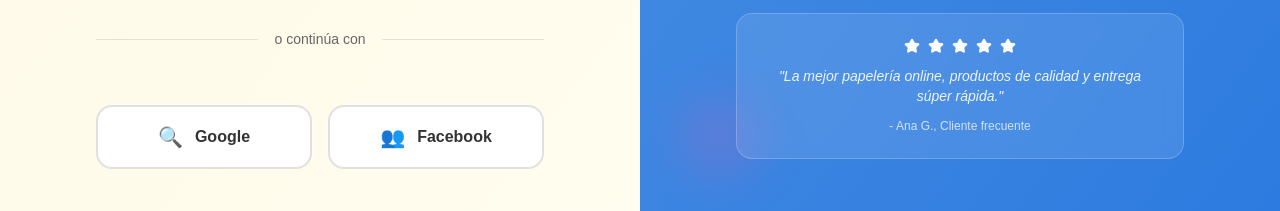
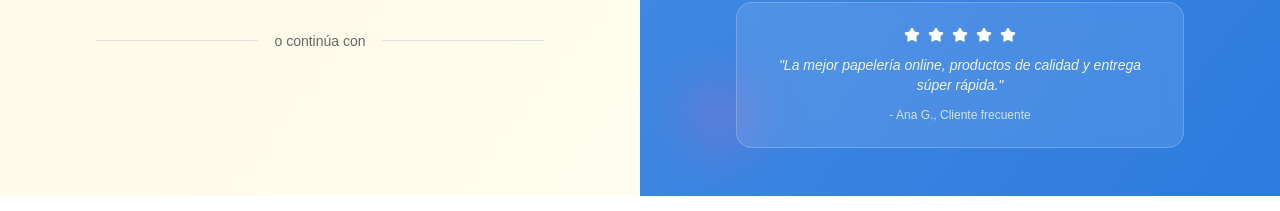
Before and after one commit to eduardohgo/pry_lapape, a Next.js app in the folder pry_lapape/: page /login in a window 1280 px wide. Shown: the part 741-952 px from the top of the page. Built offline with nearby package versions, Linux system fonts and the light colour scheme; no server answers.

Commit message:
Update page.js

```diff
--- a/pry_lapape/src/app/login/page.js
+++ b/pry_lapape/src/app/login/page.js
@@ -8,6 +8,7 @@
 import { LogIn, UserPlus, Package, Sparkles, Shield, Truck, Star } from "lucide-react";
 import { api, decodeJWT } from "@/lib/api";
 import { useAuth } from "@/components/AuthProvider";
+import { GoogleLogin } from "@react-oauth/google"; // 👈 NUEVO
 
 export default function LoginPage() {
   const router = useRouter();
@@ -130,6 +131,52 @@
     }
   };
 
+  // 👇 NUEVO: handlers para Google
+  const handleGoogleSuccess = async (credentialResponse) => {
+    try {
+      setLoading(true);
+      const idToken = credentialResponse?.credential;
+
+      if (!idToken) {
+        alert("No se recibió el token de Google. Intenta de nuevo.");
+        return;
+      }
+
+      const res = await api("/auth/login/google", {
+        body: { idToken },
+      });
+
+      if (res?.token) {
+        // usamos el email del backend si viene, si no, el que esté en el JWT
+        const fallbackEmail = res.user?.email || "";
+        const user = normalizeUser(res.user, fallbackEmail, res.token);
+
+        // con Google lo guardamos como 'remember: true' para que se quede la sesión
+        authLogin({ user, token: res.token, remember: true });
+
+        try {
+          sessionStorage.removeItem("pending-2fa");
+          sessionStorage.removeItem("pending-secret-question");
+        } catch (storageErr) {
+          console.warn("No se pudo limpiar el estado de autenticación en dos pasos", storageErr);
+        }
+
+        goToDashboard(user.role || user.rol);
+      } else {
+        alert("No se pudo iniciar sesión con Google.");
+      }
+    } catch (err) {
+      console.error(err);
+      alert(err.message || "Error al iniciar sesión con Google");
+    } finally {
+      setLoading(false);
+    }
+  };
+
+  const handleGoogleError = () => {
+    alert("No se pudo completar el inicio de sesión con Google.");
+  };
+
   return (
     <>
       <Header />
@@ -229,16 +276,13 @@
               <div className="flex-grow border-t border-[#E0E0E0]"></div>
             </div>
 
-            {/* Login social (placeholder) */}
-            <div className="grid grid-cols-2 gap-4">
-              <button className="flex items-center justify-center gap-3 p-4 rounded-2xl border-2 border-[#E0E0E0] bg-white text-[#333333] font-semibold hover:border-[#4A90E2] hover:text-[#4A90E2] transition-all duration-200 hover:shadow-sm">
-                <span className="text-xl">🔍</span>
-                Google
-              </button>
-              <button className="flex items-center justify-center gap-3 p-4 rounded-2xl border-2 border-[#E0E0E0] bg-white text-[#333333] font-semibold hover:border-[#EC5DBB] hover:text-[#EC5DBB] transition-all duration-200 hover:shadow-sm">
-                <span className="text-xl">👥</span>
-                Facebook
-              </button>
+            {/* Login con Google real */}
+            <div className="flex justify-center">
+              <GoogleLogin
+                onSuccess={handleGoogleSuccess}
+                onError={handleGoogleError}
+                width="100%"
+              />
             </div>
           </div>
         </div>
```
